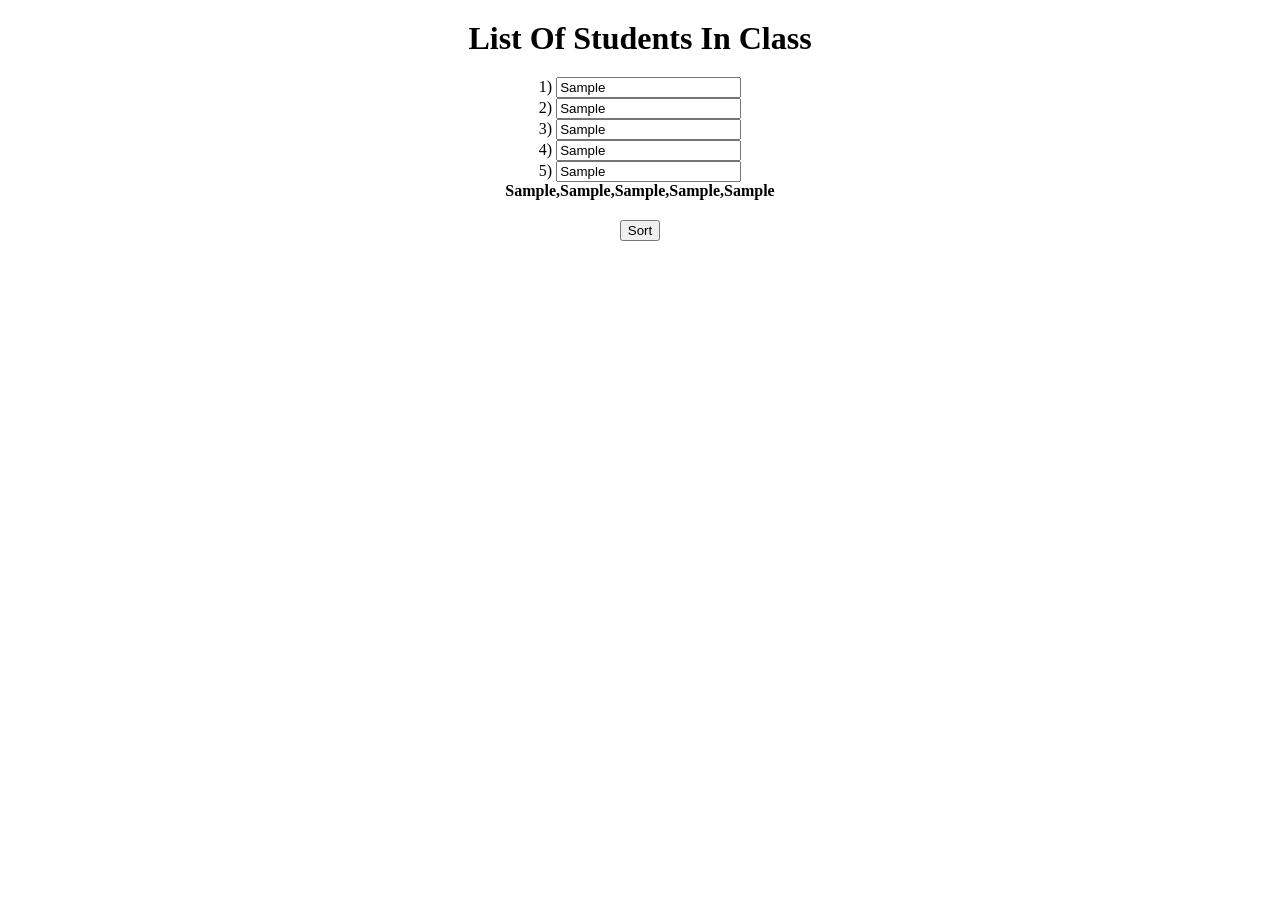
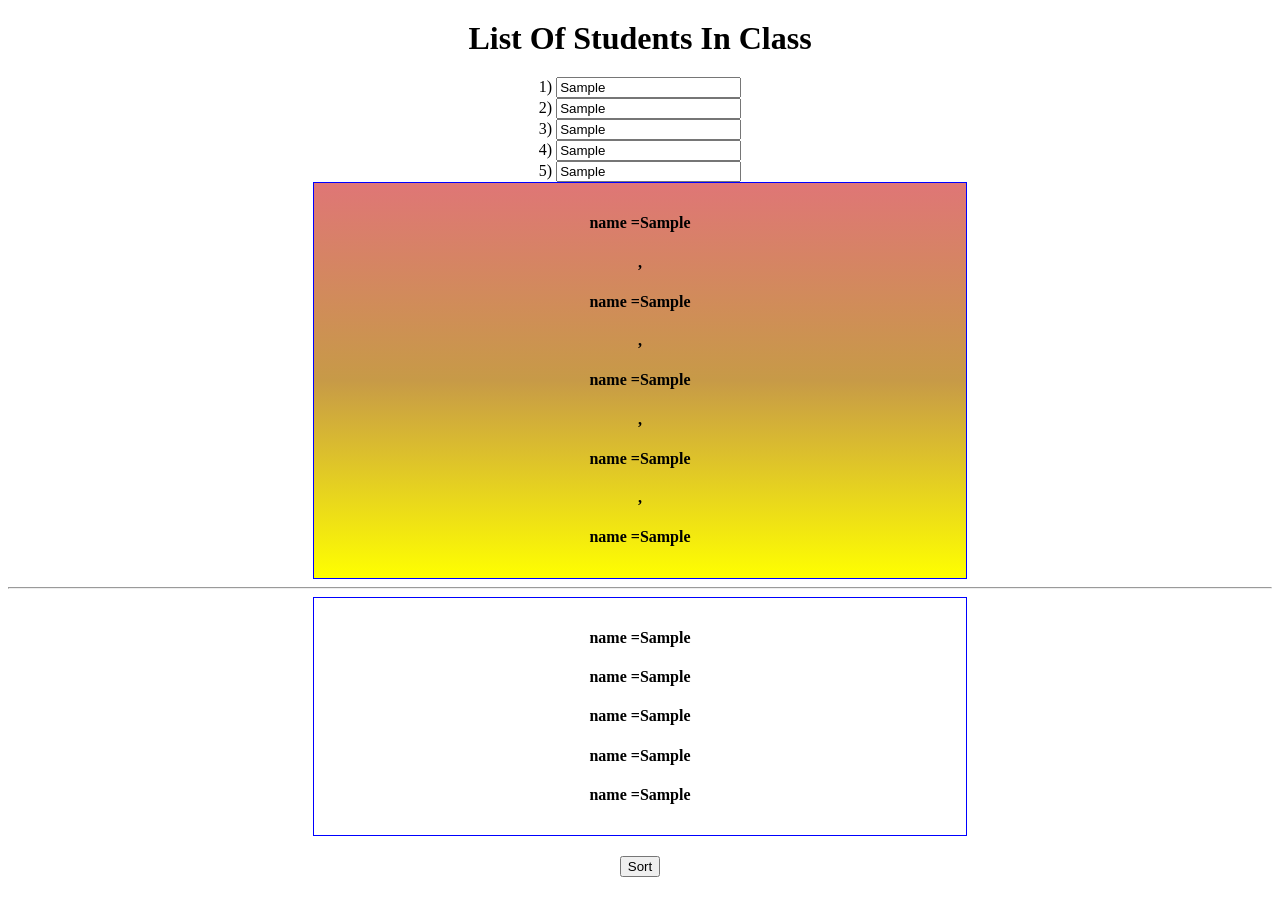
Before and after one commit to Navya-Seth/Register-App, a plain HTML site: page index.html in a window 1280 px wide. Both pictures are taken after typing "Sample", "Sample", "Sample", "Sample", "Sample" into the empty fields and a click on the button "Submit". Before the commit the page ends 800 px from the top, so only its background shows below. Drawn offline with Linux system fonts and the light colour scheme.

Commit message:
Add files via upload

```diff
--- a/index.html
+++ b/index.html
@@ -27,7 +27,9 @@
                 <br>
             </div>
             <button id="submit" onclick="submit()">Submit</button>
-            <div id="display" style="font-weight: bold;"></div>
+            <div id="displaywith" style="font-weight: bold;"></div>
+            <hr>
+            <div id="displaywithout" style="font-weight: bold;"></div>
             <button id="sort" onclick="sorting()">Sort</button>
         </center>
     </body>
--- a/main.js
+++ b/main.js
@@ -1,24 +1,43 @@
 var studentarray=[];
 
 function submit(){
-    var name1=document.getElementById("student 1").value;
-    var name2=document.getElementById("student 2").value;
-    var name3=document.getElementById("student 3").value;
-    var name4=document.getElementById("student 4").value;
-    var name5=document.getElementById("student 5").value;
-    studentarray.push(name1);
-    studentarray.push(name2);
-    studentarray.push(name3);
-    studentarray.push(name4);
-    studentarray.push(name5);
+    var display_student_array=[];
+    for (var j=1; j <=5; j++){
+        var name_of_student= document.getElementById("student "+j).value;
+        console.log(name_of_student);
+        studentarray.push(name_of_student);
+    }
+
     console.log(studentarray);
-    document.getElementById("display").innerHTML=studentarray;
-    document.getElementById("submit").style.display="none";
+    var length_of_studentarray=studentarray.length;
+    console.log(length_of_studentarray);
+    for (var n=0; n <length_of_studentarray; n++){
+        display_student_array.push("<h4>name ="+studentarray[n]+"</h4>")
+        console.log(display_student_array);
+    }
+
+    console.log(display_student_array);
+    document.getElementById("displaywith").innerHTML=display_student_array;
+    var remove=display_student_array.join("  ");
+    console.log(remove);
+    document.getElementById("displaywithout").innerHTML=remove;
+
+           document.getElementById("submit").style.display="none";
     document.getElementById("sort").style.display="inline-block";
 }
 
 function sorting(){
     studentarray.sort();
     console.log(studentarray);
-    document.getElementById("display").innerHTML=studentarray;
+    var display_sortting=[];
+    var length_of_studentarray=studentarray.length;
+    console.log(length_of_studentarray);
+    for (var n=0; n <length_of_studentarray; n++){
+        display_sortting.push("<h4>name ="+studentarray[n]+"</h4>")
+        console.log(display_sortting);
+    }
+    var remove=display_student_array.join("  ");
+    console.log(remove);
+    document.getElementById("displaywithout").innerHTML=remove;
+
 }
--- a/style.css
+++ b/style.css
@@ -9,3 +9,20 @@
     display: none;
 
 }
+
+
+#displaywith{
+    border: 1px solid blue;
+    padding: 10px;
+    background:linear-gradient(rgb(223, 118, 118),rgb(199, 154, 71),yellow);
+    width : 50%;
+
+}
+
+#displaywithout{
+    border: 1px solid blue;
+    padding: 10px;
+    background:linear-gradient(rgb(196, 196, 18),rgb(163, 103, 113),rgb(111, 111, 214),rgb(104, 206, 104),purple,);
+    width : 50%;
+
+}
```
